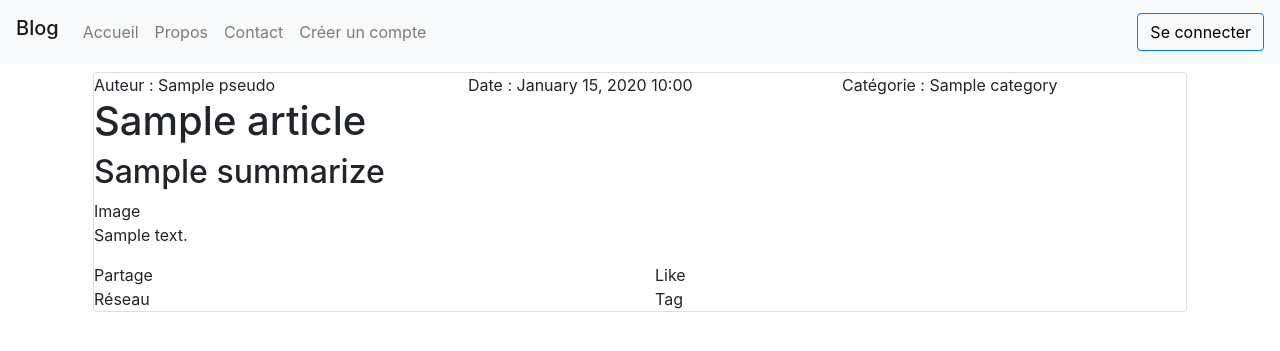
After one commit to aoma95/blog-symfony, a Symfony app: template templates/article/article.html.twig in a window 1280 px wide. The commit adds this page. Shown: the top 351 px of the page. Run offline with Twig, Linux system fonts and the light colour scheme; the template is opened without the code that fills it: most values are stand-ins (such as "Sample title", 1, 10 or a date in 2020); some libraries are stand-ins or nearby versions.

Commit message:
page article

```diff
--- /dev/null
+++ b/templates/article/article.html.twig
@@ -0,0 +1,61 @@
+{% extends 'base.html.twig' %}
+
+{% block title %}article{% endblock %}
+
+{% block body %}
+        <div class="container">
+                <div class="card m-2" style="width: auto;">
+                        <ul class="list-group list-group-flush">
+                                <div class="row">
+                                        <div class="col-sm">
+                                                Auteur : {{ article.author.pseudo }}
+                                        </div>
+                                        <div class="col-sm">
+                                                Date : {{ article.createdAt|date }}
+                                        </div>
+                                        <div class="col-sm">
+                                                Catégorie : {{ article.category.name }}
+                                        </div>
+                                </div>
+                                <div class="row">
+                                        <div class="col-sm">
+                                                <h1>{{ article.title }}</h1>
+                                        </div>
+                                </div>
+                                <div class="row">
+                                        <div class="col-sm">
+                                                <h2>{{ article.summarize }}</h2>
+                                        </div>
+                                </div>
+                                <div class="row">
+                                        <div class="col-sm">
+                                                Image
+                                        </div>
+                                </div>
+                                <div class="row">
+                                        <div class="col-sm">
+                                                <p>{{ article.content }}</p>
+                                        </div>
+                                </div>
+                                <div class="row">
+                                        <div class="col-sm">
+                                                Partage
+                                        </div>
+                                        <div class="col-sm">
+                                                Like
+                                        </div>
+                                </div>
+                                <div class="row">
+                                        <div class="col-sm">
+                                                Réseau
+                                        </div>
+                                        <div class="col-sm">
+                                                Tag
+                                        </div>
+                                </div>
+                        </ul>
+                </div>
+        </div>
+
+
+{% endblock %}
```
Also changed, not shown: src/Controller/ArticleController.php (+15 -0 lines), templates/article/home.html.twig (+1 -6 lines).
